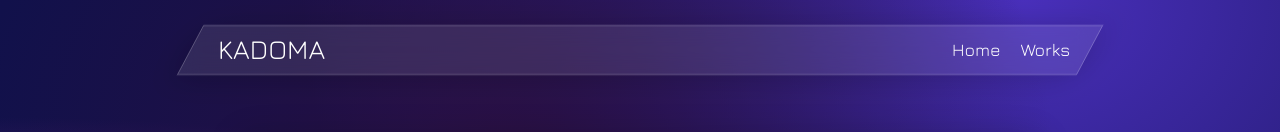
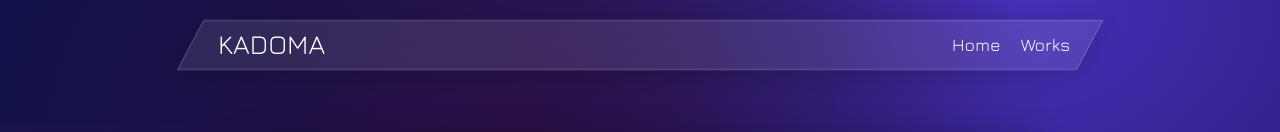
Before and after one commit to KamabokoFish/kamaboko-next-site, a Next.js app: page /works in a window 1280 px wide. Shown: the top 132 px of the page. Built offline with nearby package versions, Linux system fonts and the light colour scheme.

Commit message:
fix(navbar): adjust tranlateY for <header>

```diff
--- a/src/components/navbar.js
+++ b/src/components/navbar.js
@@ -6,7 +6,7 @@ import styles from '@/styles/textGlitch.module.scss';
 
 const headerStyle = css`
   width: 90%;
-  transform: translateY(25px);
+  transform: translateY(20px);
   color: white;
   z-index: 10;
   margin: 0 auto;
```
